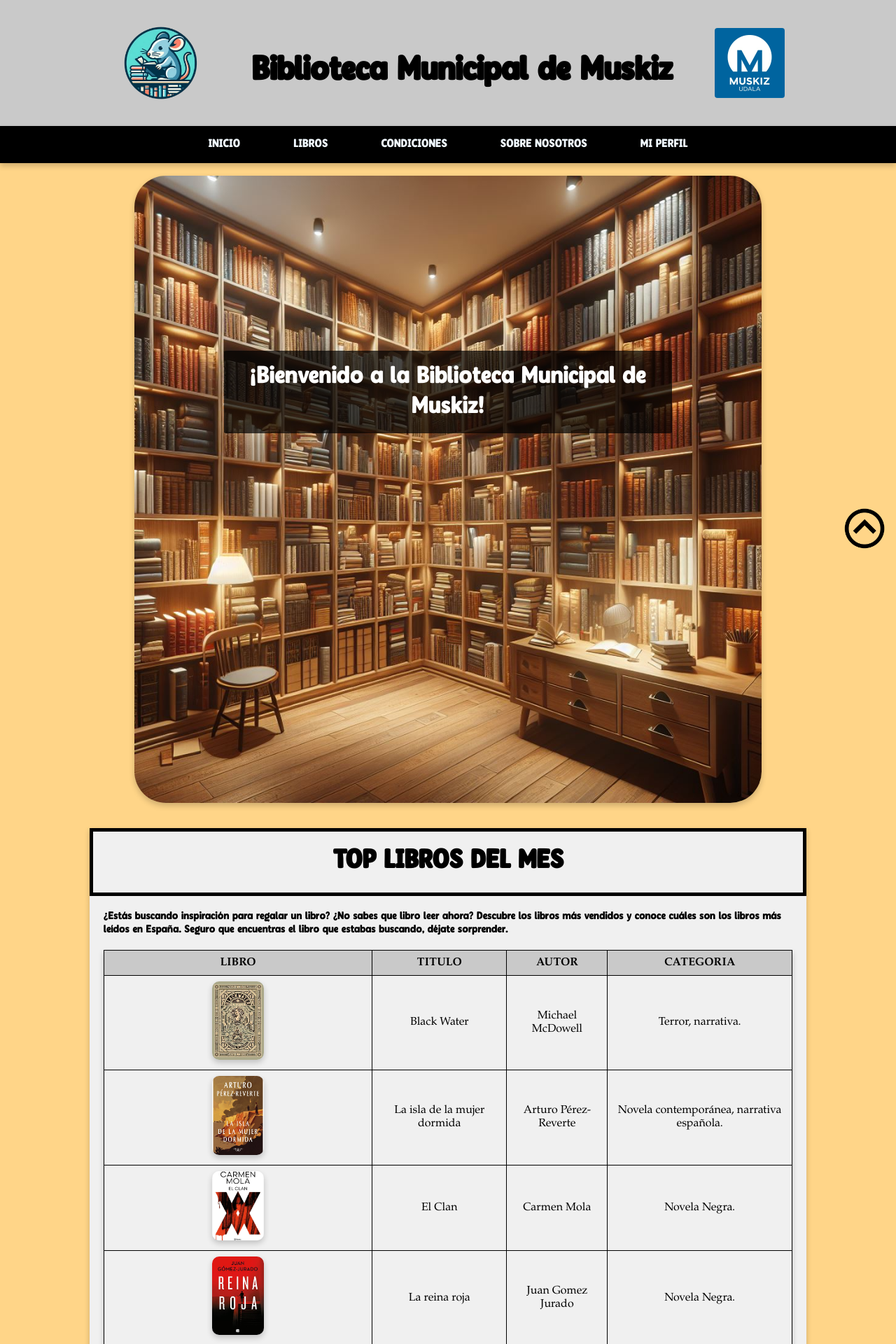
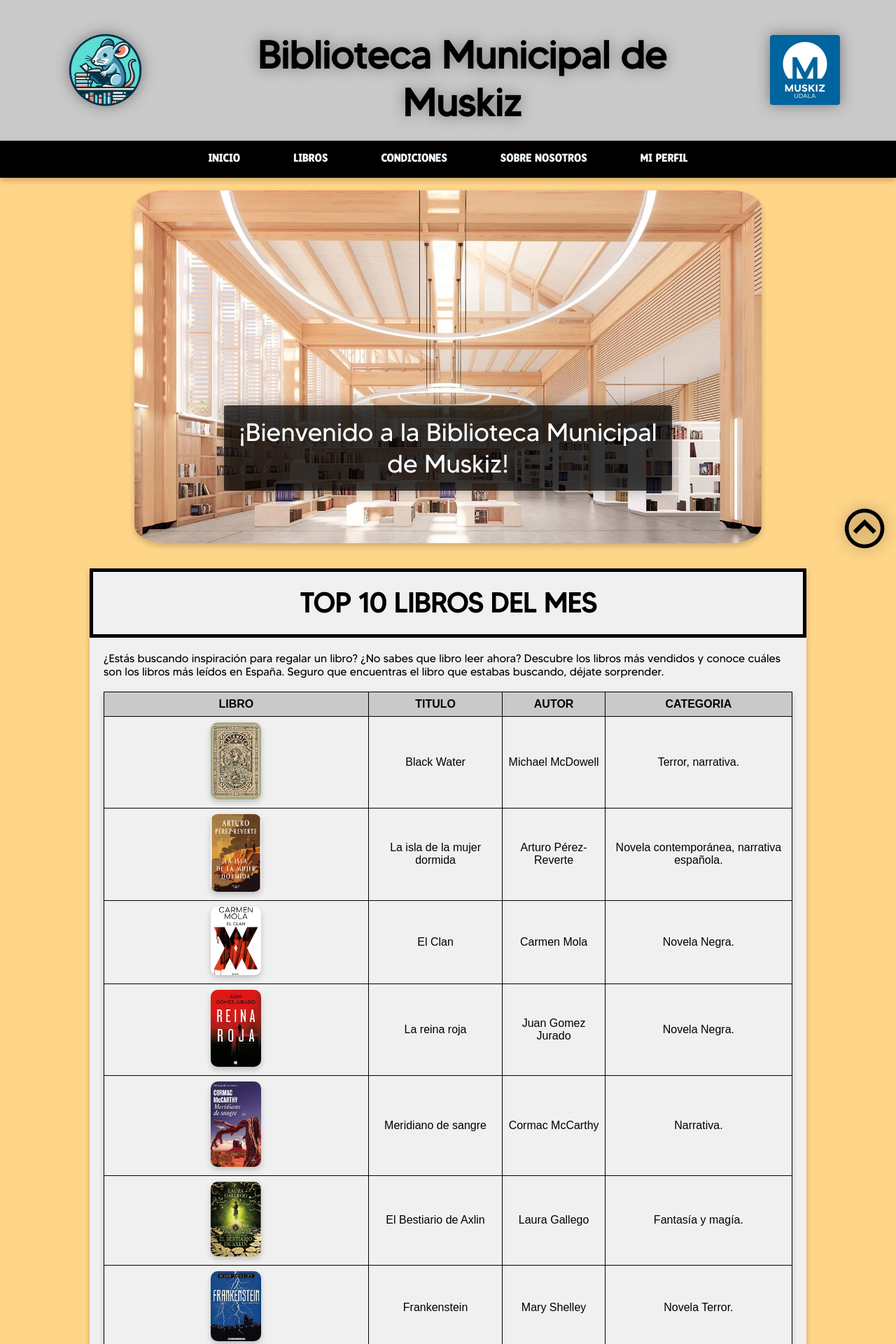
Before and after one commit to xabidefuentes/Biblioteca-Municipal-de-Muskiz, a PHP site: page /inicio.html in a window 1280 px wide. Shown: the top 1920 px of the page at 70% size. Run offline with PHP 8.4, Linux system fonts and the light colour scheme.

Commit message:
Cambio de letra, sombras

```diff
--- a/INICIO/inicio.css
+++ b/INICIO/inicio.css
@@ -4,8 +4,13 @@
     box-sizing: border-box;
 }
 @font-face {
+    font-family: 'Fuente.2';
+    src: url('fonts/Notably Absent DEMO.ttf') format('truetype');
+}
+
+@font-face {
     font-family: 'Fuente';
-    src: url('fonts/Notably Absent DEMO.ttf') format('truetype');
+    src: url('fonts/MADE TOMMY Regular_PERSONAL USE.otf') format('truetype');
 }
 body{
     background-color: rgb(255, 213, 136);
@@ -19,10 +24,13 @@
     padding: 20px;
 }
 .titulo-principal{
-    font-size: 50px;
+    font-size: 55px;
     font-family: 'Fuente', sans-serif;
     text-align: center;
     padding-top: 2%;
+    filter: drop-shadow(
+        0 0 10px rgba(0,0,0,.4)
+    )
 }
 
 .topnav{
@@ -40,7 +48,7 @@
     text-decoration: none;
     font-size: 17px;
     border-radius: 1%;
-    font-family: "Fuente", sans-serif;
+    font-family: "Fuente.2", sans-serif;
 
 }
 /* cambio de color de los enlaces al pasar el raton encima de ellos*/
@@ -60,6 +68,9 @@
     height: auto;
     margin: 0 60px;
     max-width: fit-content;
+    filter: drop-shadow(
+        0 0 10px rgba(0,0,0,.4)
+    )
 }
 .logo-ayuntamiento{
     width: 100px;
@@ -67,6 +78,9 @@
     margin: 0 60px;
     border-radius: 4%;
     max-width: fit-content;
+    filter: drop-shadow(
+        0 0 10px rgba(0,0,0,.4)
+    )
 }
 .img{
     border-radius: 5%;
@@ -78,7 +92,7 @@
 }
 .textofoto{
     position: absolute;
-    top: 70%;
+    top: 80%;
     left: 50%;
     transform: translate(-50%, -50%);
     color: white;
@@ -88,6 +102,9 @@
     padding: 16px;
     text-align: center;
     border-radius: 1%;
+    filter: drop-shadow(
+        0 0 10px rgba(0,0,0,.4)
+    )
 }
 
 .titulo-articulo{
@@ -111,7 +128,7 @@
     box-shadow: 0 4px 8px rgba(0, 0, 0, 0.2);
 }
 table {
-    font-family: garamond, sans-serif;
+    font-family: "fuente.4", sans-serif;
     border-collapse: collapse;
     width: 100%;
     margin: auto;
@@ -143,6 +160,9 @@
     bottom: 10px;
     right: 10px;
     width: 70px;
+    filter: drop-shadow(
+        0 0 10px rgba(0,0,0,.4)
+    )/* SOMBRA EN PNG*/
 
 }
 footer {
@@ -157,7 +177,7 @@
 footer a{
     text-decoration: none;
     color: rgb(255, 255, 255);
-    font-family: "Fuente", sans-serif;
+    font-family: "Fuente.2", sans-serif;
     padding: 1%;
 }
 footer a:hover{
--- a/INICIO/inicio.html
+++ b/INICIO/inicio.html
@@ -27,13 +27,13 @@
     </div>
     <br>
     <div>
-        <img class="img" src="/INICIO/Imagenes/foto biblioteca.jpeg" alt="imagen biblioteca">
+        <img class="img" src="/INICIO/Imagenes/biblioteca.jpg" alt="imagen biblioteca">
         <div class="textofoto"> ¡Bienvenido a la Biblioteca Municipal de Muskiz!</div>
     </div>
     <br><br>
     <div>
       <section class="titulo-articulo">
-        <h2>TOP LIBROS DEL MES</h2>
+        <h2>TOP 10 LIBROS DEL MES</h2>
       </section>
       <section class="descripcion-articulo">
         <p>¿Estás buscando inspiración para regalar un libro? ¿No sabes que libro leer ahora? Descubre los libros más vendidos y conoce cuáles son los libros más leídos en España. Seguro que encuentras el libro que estabas buscando, déjate sorprender.</p><br>
```
Also changed, not shown: INICIO/fonts/BebasNeue-Regular.ttf (added), INICIO/fonts/MADE TOMMY Regular_PERSONAL USE.otf (added).
